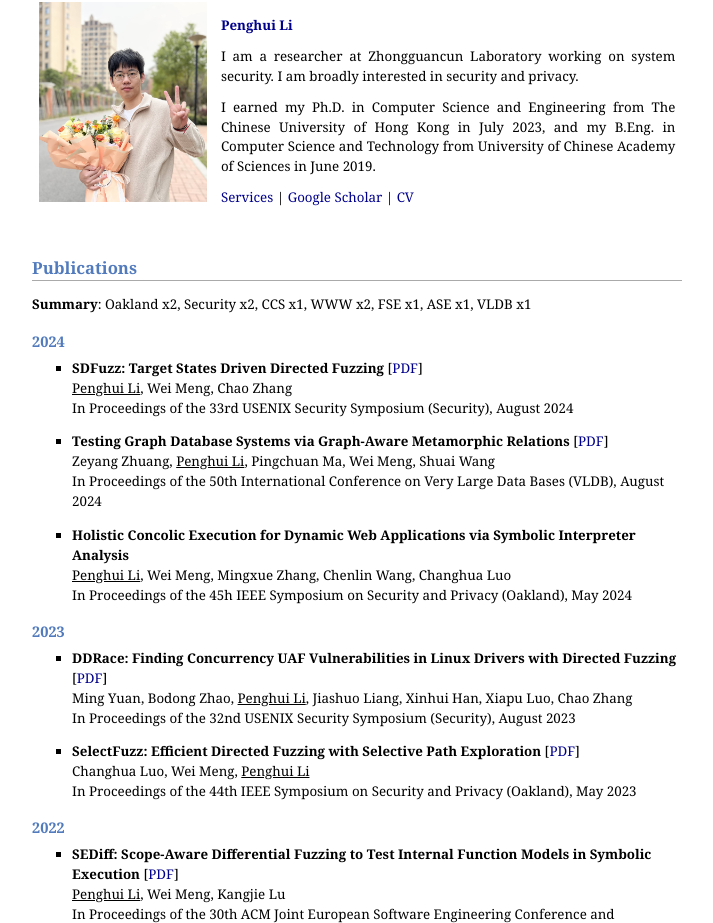
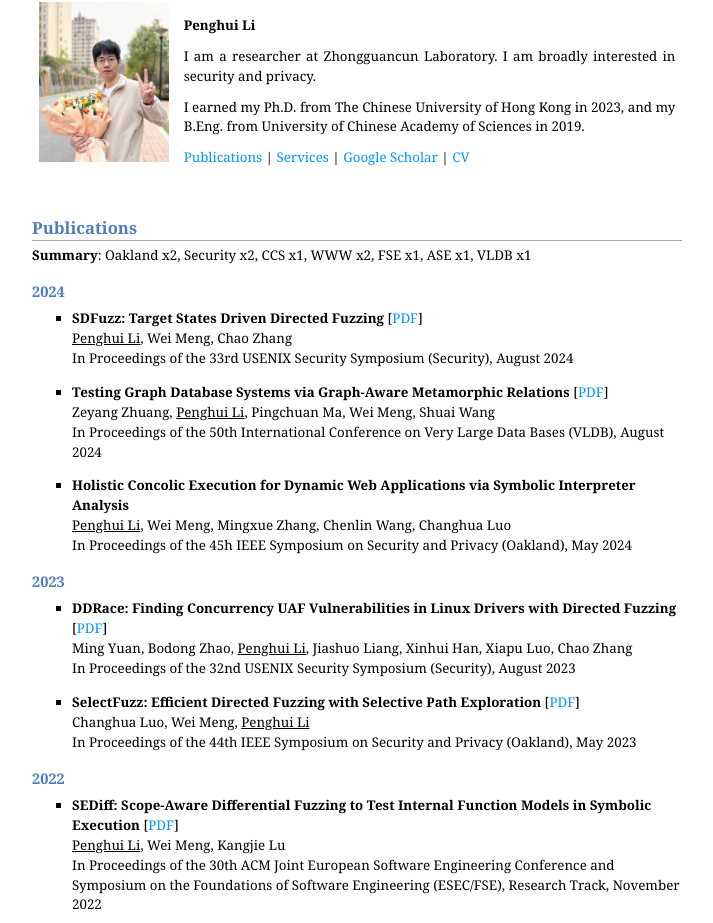
Before and after one commit to peng-hui/peng-hui.github.io, a plain HTML site: page index.html in a window 1280 px wide. Shown: the top 923 px of the page, without its empty margins (283-996 px from the left). Drawn offline with Linux system fonts and the light colour scheme.

Commit message:
update color and tosem

```diff
--- a/data/jemdoc.css
+++ b/data/jemdoc.css
@@ -60,7 +60,7 @@ pre, tt {
 }
 
 a, a > tt {
-    color: #00008B;
+    color: #0096FF;
 	text-decoration: none;
 }
 
--- a/index.html
+++ b/index.html
@@ -13,28 +13,26 @@
 <button onclick="topFunction()" id="myBtn" title="Go to top">Top</button>
 <div id="layout-content">
 <table class="imgtable"><tr><td>
-<img src="data/phli_cs_2023.jpg" alt="Changsha 2023" width="168px" height="200px" />&nbsp;</td>
-<td align="left"><p><a href="http://peng-hui.github.io"><b>Penghui Li</b></a> <br /></p>
-<p>I am a researcher at Zhongguancun Laboratory working on system security.
+<img src="data/phli_cs_2023.jpg" alt="Changsha 2023" width="130px" height="160px" />&nbsp;</td>
+<td align="left"><p><b>Penghui Li</b> <br /></p>
+<p>I am a researcher at Zhongguancun Laboratory.
 
 I am broadly interested in security and privacy.
 
 
 
 </p>
-<p>I earned my Ph.D. in Computer Science and Engineering from The Chinese University of Hong Kong in July 2023, and my B.Eng. in Computer Science and Technology from University of Chinese Academy of Sciences in June 2019.
+<p>I earned my Ph.D. from The Chinese University of Hong Kong in 2023, and my B.Eng. from University of Chinese Academy of Sciences in 2019.
 </p>
-<p><a href="#services">Services</a>
+<p><a href="#publications">Publications</a>
+| <a href="#services">Services</a>
 
 | <a href="https://scholar.google.com/citations?hl=en&amp;user=DhNOJvgAAAAJ">Google Scholar</a>
-| <a href="data/cv.pdf">CV</a>
-
-</p>
+| <a href="data/cv.pdf">CV</a></p>
 </td></tr></table>
+<p><div id="publications" ></div></p>
 <h2>Publications </h2>
-<p><div id="publications" ></div>
-
-<b>Summary</b>:
+<p><b>Summary</b>:
 Oakland x2,
 Security x2,
 CCS x1,
@@ -131,8 +129,8 @@ Ph.D. Thesis in Computer Science and Engineering, The Chinese University of Hong
 B.Eng. Thesis in Computer Science and Technology, University of Chinese Academy of Sciences, June 2019<br /></p>
 </li>
 </ul>
+<p><div id="services" ></div></p>
 <h2>Services</h2>
-<p><div id="services" ></div></p>
 <h3>Program Committee</h3>
 <ul>
 <li><p>European Conference on Computer Systems (EuroSys), Shadow PC, 2024</p>
@@ -151,6 +149,10 @@ B.Eng. Thesis in Computer Science and Technology, University of Chinese Academy
 </li>
 </ul>
 <h3>Reviewer</h3>
+<ul>
+<li><p>ACM Transactions on Software Engineering and Methodology (TOSEM), 2024</p>
+</li>
+</ul>
 <ul>
 <li><p>IEEE Transactions on Dependable and Secure Computing (TDSC), 2023</p>
 </li>
```
